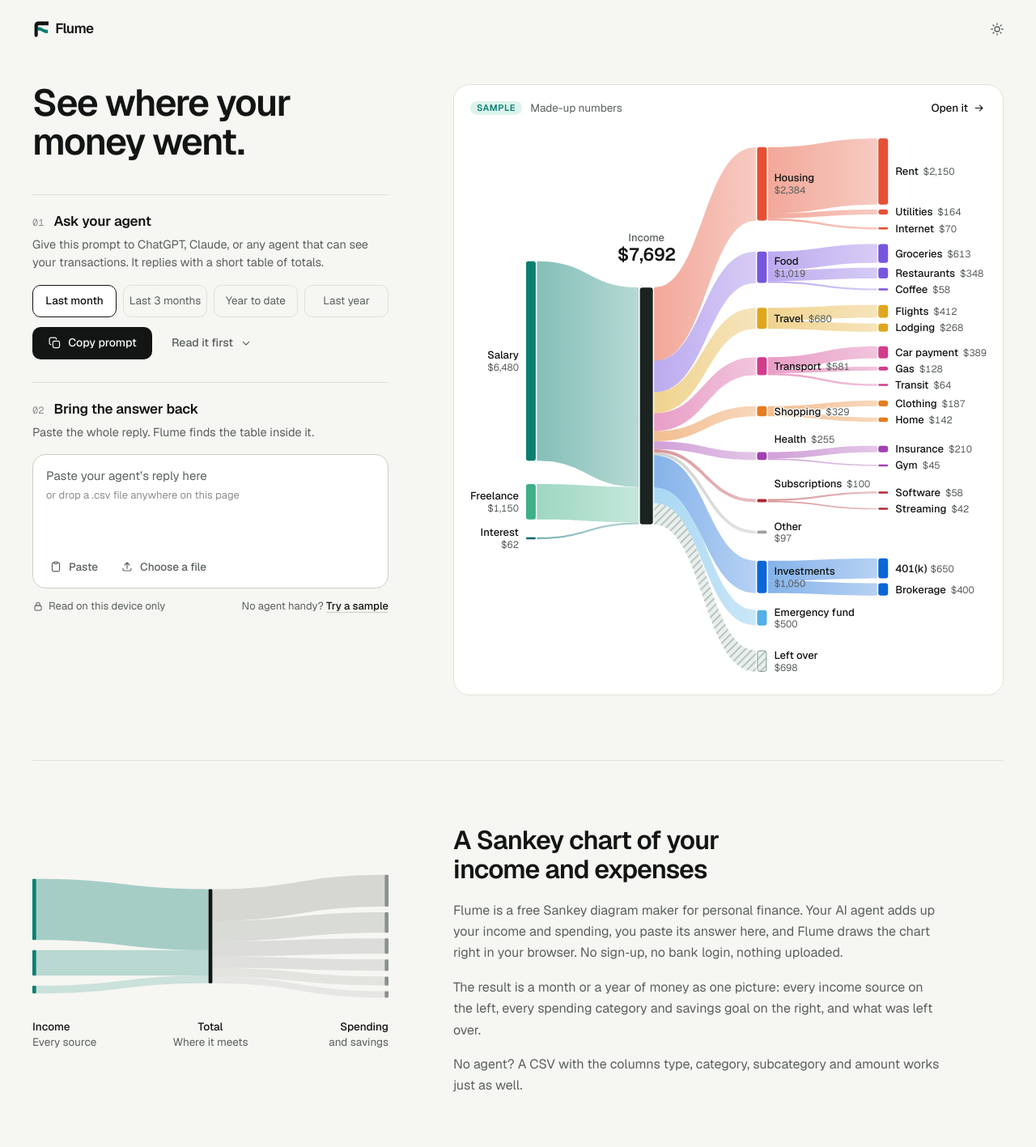
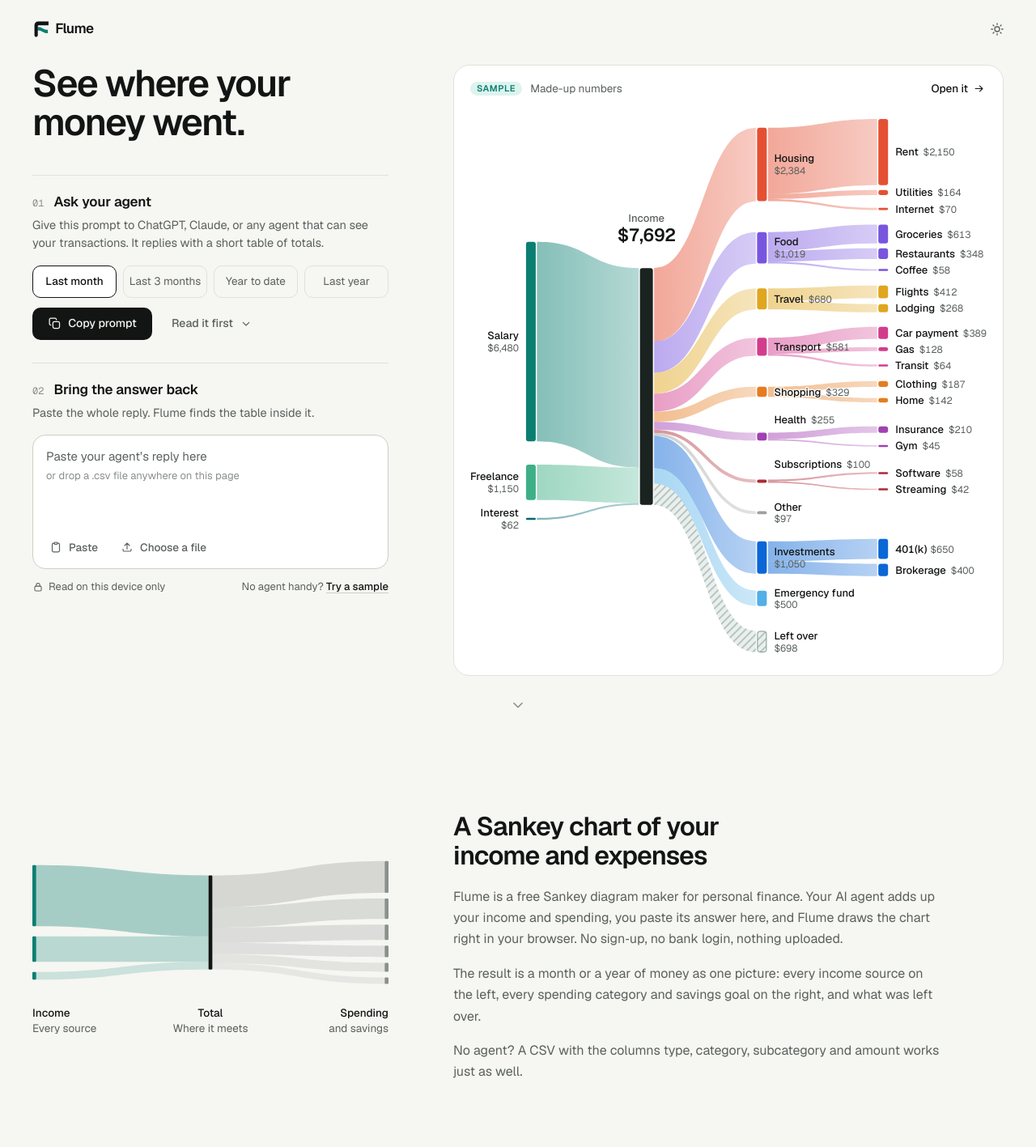
Before and after one commit to kianxm/flume, a Next.js app: page / in a window 1280 px wide. Shown: the top 1417 px of the page at 81% size. Built offline with nearby package versions, Linux system fonts and the light colour scheme.

Commit message:
Make the hero fill the first screen
Centers the hero content, adds a down arrow that scrolls to the rest of the page, and drops the divider line.

```diff
--- a/app/globals.css
+++ b/app/globals.css
@@ -234,3 +234,22 @@ dialog.sheet::backdrop {
     animation: fade-in 200ms ease both;
   }
 }
+
+/* ───────────────────────────── Scroll hint ─────────────────────────── */
+
+/* The arrow under the hero drifts down a few pixels to say "there is more". */
+@media (prefers-reduced-motion: no-preference) {
+  .scroll-hint {
+    animation: scroll-hint 2.2s ease-in-out infinite;
+  }
+}
+
+@keyframes scroll-hint {
+  0%,
+  100% {
+    transform: translateY(-2px);
+  }
+  50% {
+    transform: translateY(3px);
+  }
+}
--- a/components/app/Landing.tsx
+++ b/components/app/Landing.tsx
@@ -4,7 +4,7 @@ import type { ReactNode } from "react";
 import type { ParseIssue } from "@/lib/flume/types";
 import { ImportBox } from "./ImportBox";
 import { LandingInfo } from "./LandingInfo";
-import { LockIcon } from "./icons";
+import { ChevronDownIcon, LockIcon } from "./icons";
 import { PromptStep } from "./PromptStep";
 import { SamplePreview } from "./SamplePreview";
 
@@ -50,8 +50,12 @@ export function Landing({
   onSample,
 }: LandingProps) {
   return (
-    <div className="mx-auto w-full max-w-[1360px] page-x pt-5 pb-10 sm:pt-8 sm:pb-12">
-      <div className="grid gap-x-16 gap-y-12 lg:grid-cols-[minmax(0,27.5rem)_minmax(0,1fr)] xl:gap-x-20">
+    <div className="mx-auto w-full max-w-[1360px] page-x pb-10 sm:pb-12">
+      {/* On wide screens the hero fills the first screen (minus the 72px
+          header) with its content centered, so the rest of the page starts
+          below the fold; the arrow at the bottom says there is more. */}
+      <section className="flex flex-col pt-5 sm:pt-8 lg:min-h-[calc(100svh-72px)] lg:pt-2">
+        <div className="grid gap-x-16 gap-y-12 lg:my-auto lg:grid-cols-[minmax(0,27.5rem)_minmax(0,1fr)] xl:gap-x-20">
         <div className="min-w-0">
           <h1 className="text-[36px] leading-[1.04] font-semibold tracking-[-0.035em] text-balance sm:text-[46px]">
             See where your money went.
@@ -101,7 +105,23 @@ export function Landing({
         </div>
 
         <SamplePreview onOpen={onSample} className="self-start lg:sticky lg:top-6" />
-      </div>
+        </div>
+
+        <a
+          href="#about"
+          aria-label="More about Flume"
+          onClick={(event) => {
+            const target = document.getElementById("about");
+            if (!target) return;
+            event.preventDefault();
+            const reduced = window.matchMedia("(prefers-reduced-motion: reduce)").matches;
+            target.scrollIntoView({ behavior: reduced ? "auto" : "smooth", block: "start" });
+          }}
+          className="mx-auto mt-4 mb-3 hidden size-11 shrink-0 items-center justify-center rounded-full text-text-faint transition-colors hover:text-text lg:flex"
+        >
+          <ChevronDownIcon size={22} className="scroll-hint" />
+        </a>
+      </section>
 
       <LandingInfo />
     </div>
--- a/components/app/LandingInfo.tsx
+++ b/components/app/LandingInfo.tsx
@@ -31,8 +31,9 @@ export function LandingInfo() {
   return (
     <>
       <section
+        id="about"
         aria-labelledby="about-heading"
-        className="mt-14 grid items-center gap-x-16 gap-y-10 border-t border-border pt-14 sm:mt-20 sm:pt-20 lg:grid-cols-[minmax(0,27.5rem)_minmax(0,1fr)] xl:gap-x-20"
+        className="mt-16 grid scroll-mt-6 items-center gap-x-16 gap-y-10 sm:mt-24 lg:mt-0 lg:pt-24 lg:grid-cols-[minmax(0,27.5rem)_minmax(0,1fr)] xl:gap-x-20"
       >
         {/* Text comes first in the source and on phones; on wide screens the
             sketch takes the left column so it never stacks under the sample chart. */}
```
